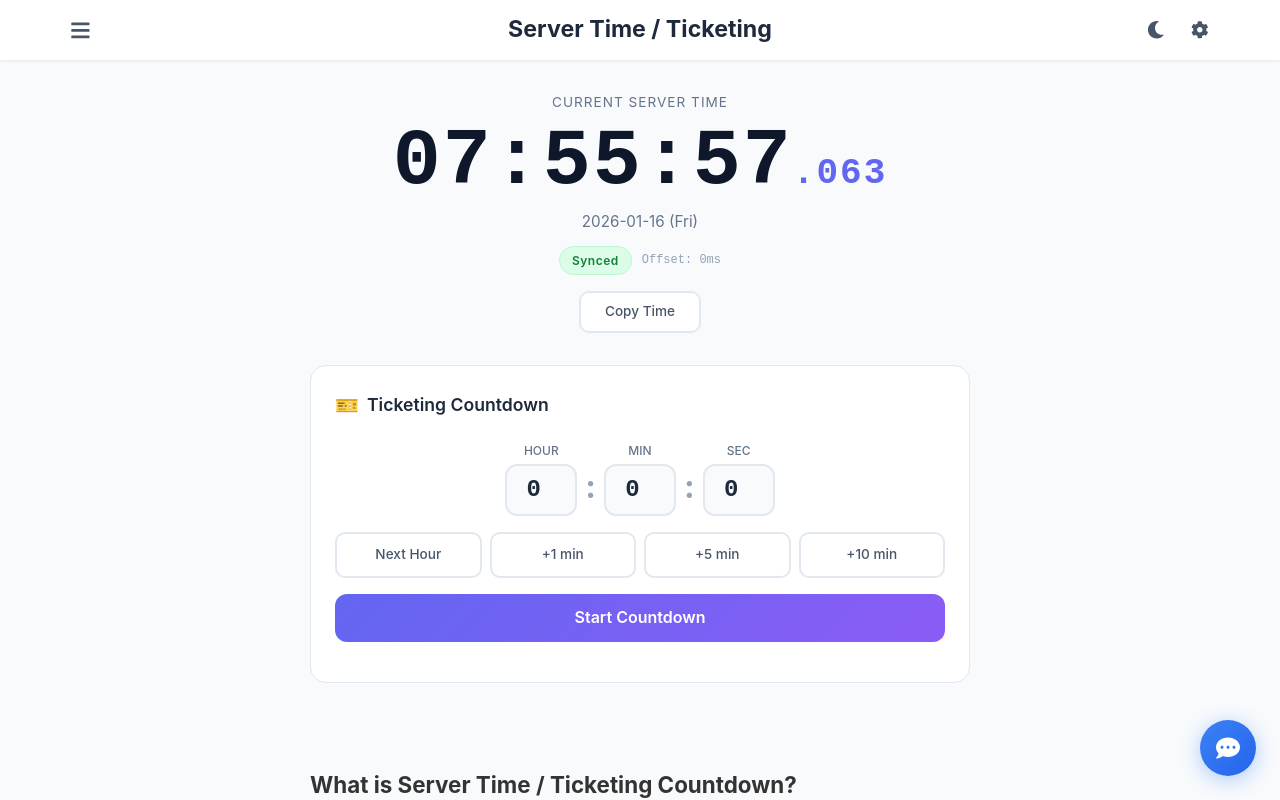
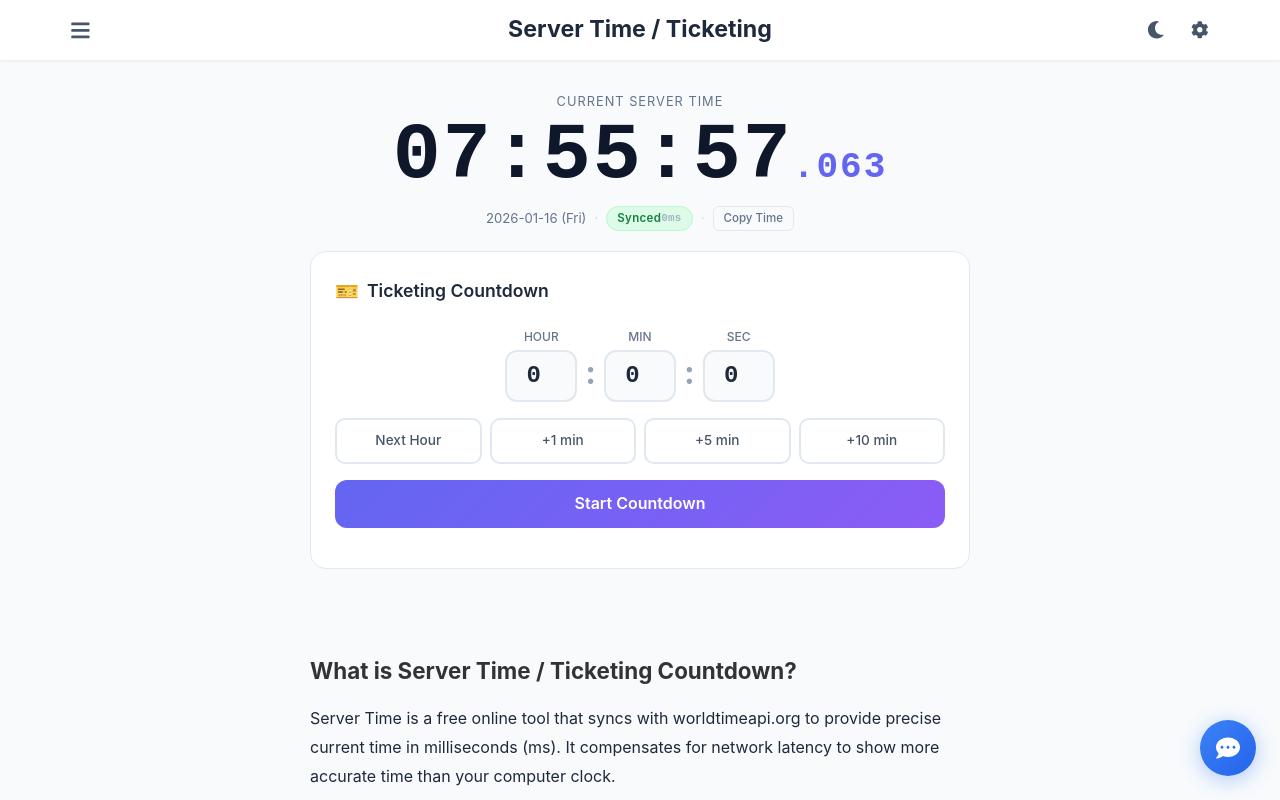
Before and after one commit to teck-tani/dev-program, a Next.js app: page /en/server-time in a window 1280 px wide. Shown: the top 800 px of the page. Built offline with nearby package versions, Linux system fonts and the light colour scheme.

Commit message:
서버시가 ui 변경

```diff
--- a/src/app/[locale]/server-time/ServerTimeClient.tsx
+++ b/src/app/[locale]/server-time/ServerTimeClient.tsx
@@ -324,10 +324,11 @@ export default function ServerTimeClient() {
           <span>{formatTimeDisplay(currentTime)}</span>
           <span className={styles.msDisplay}>.{formatMs(currentTime)}</span>
         </div>
-        <div className={styles.dateDisplay}>{formatDate(currentTime)}</div>
 
-        {/* Sync Badge */}
-        <div className={styles.syncRow}>
+        {/* Compact info row: date + sync + copy */}
+        <div className={styles.infoRow}>
+          <span className={styles.dateDisplay}>{formatDate(currentTime)}</span>
+          <span className={styles.infoDivider}>·</span>
           <span
             className={`${styles.syncBadge} ${
               sync.status === "synced"
@@ -342,24 +343,22 @@ export default function ServerTimeClient() {
               : sync.status === "syncing"
               ? t("syncing")
               : t("syncFailed")}
+            {sync.status === "synced" && (
+              <span className={styles.offsetText}>
+                {" "}{sync.offset > 0 ? "+" : ""}{sync.offset}ms
+              </span>
+            )}
           </span>
-          {sync.status === "synced" && (
-            <span className={styles.offsetText}>
-              {t("offset")}: {sync.offset > 0 ? "+" : ""}
-              {sync.offset}ms
-            </span>
-          )}
           {sync.status === "failed" && (
             <button className={styles.resyncBtn} onClick={syncWithServer}>
               {t("retry")}
             </button>
           )}
+          <span className={styles.infoDivider}>·</span>
+          <button className={`${styles.copyBtn} ${copied ? styles.copyBtnCopied : ""}`} onClick={handleCopyTime}>
+            {copied ? t("copied") : t("copyTime")}
+          </button>
         </div>
-
-        {/* Copy Button */}
-        <button className={`${styles.copyBtn} ${copied ? styles.copyBtnCopied : ""}`} onClick={handleCopyTime}>
-          {copied ? t("copied") : t("copyTime")}
-        </button>
       </div>
 
       {/* Ticketing Section */}
--- a/src/app/[locale]/server-time/servertime.module.css
+++ b/src/app/[locale]/server-time/servertime.module.css
@@ -7,13 +7,13 @@
 /* ===== Current Time Section ===== */
 .timeSection {
   text-align: center;
-  margin-bottom: 32px;
+  margin-bottom: 20px;
 }
 
 .timeLabel {
-  font-size: 0.85rem;
+  font-size: 0.8rem;
   color: #64748b;
-  margin-bottom: 8px;
+  margin-bottom: 4px;
   text-transform: uppercase;
   letter-spacing: 1px;
 }
@@ -34,30 +34,35 @@
   font-weight: 600;
 }
 
-.dateDisplay {
-  font-size: 0.95rem;
-  color: #64748b;
-  margin-top: 8px;
-}
-
-/* ===== Sync Badge ===== */
-.syncRow {
+/* ===== Compact Info Row ===== */
+.infoRow {
   display: flex;
   align-items: center;
   justify-content: center;
-  gap: 10px;
-  margin-top: 12px;
+  gap: 8px;
+  margin-top: 10px;
   flex-wrap: wrap;
+}
+
+.dateDisplay {
+  font-size: 0.82rem;
+  color: #64748b;
+}
+
+.infoDivider {
+  color: #cbd5e1;
+  font-size: 0.85rem;
+  user-select: none;
 }
 
 .syncBadge {
   display: inline-flex;
   align-items: center;
-  padding: 4px 12px;
+  padding: 2px 10px;
   border-radius: 20px;
-  font-size: 0.75rem;
+  font-size: 0.72rem;
   font-weight: 600;
-  letter-spacing: 0.5px;
+  letter-spacing: 0.3px;
 }
 
 .syncBadgeSynced {
@@ -85,9 +90,10 @@
 }
 
 .offsetText {
-  font-size: 0.75rem;
+  font-size: 0.68rem;
   color: #94a3b8;
   font-family: 'Courier New', monospace;
+  opacity: 0.8;
 }
 
 .resyncBtn {
@@ -109,16 +115,16 @@
 
 /* ===== Copy Button ===== */
 .copyBtn {
-  margin-top: 16px;
-  padding: 8px 24px;
-  border: 2px solid #e2e8f0;
-  border-radius: 10px;
-  background: #fff;
-  color: #475569;
-  font-size: 0.85rem;
+  padding: 2px 10px;
+  border: 1px solid #e2e8f0;
+  border-radius: 6px;
+  background: #f8fafc;
+  color: #64748b;
+  font-size: 0.72rem;
   font-weight: 500;
   cursor: pointer;
   transition: all 0.2s;
+  white-space: nowrap;
 }
 
 .copyBtn:hover {
@@ -393,6 +399,10 @@
   color: #94a3b8;
 }
 
+:global(body[data-theme="dark"]) .infoDivider {
+  color: #475569;
+}
+
 :global(body[data-theme="dark"]) .syncBadgeSynced {
   background: #052e16;
   color: #4ade80;
@@ -428,7 +438,7 @@
 }
 
 :global(body[data-theme="dark"]) .copyBtn {
-  background: #0f172a;
+  background: #1e293b;
   border-color: #334155;
   color: #94a3b8;
 }
@@ -551,6 +561,14 @@
   .timeSeparator {
     font-size: 1.5rem;
   }
+
+  .infoRow {
+    gap: 6px;
+  }
+
+  .dateDisplay {
+    font-size: 0.75rem;
+  }
 }
 
 @media (max-width: 375px) {
```
